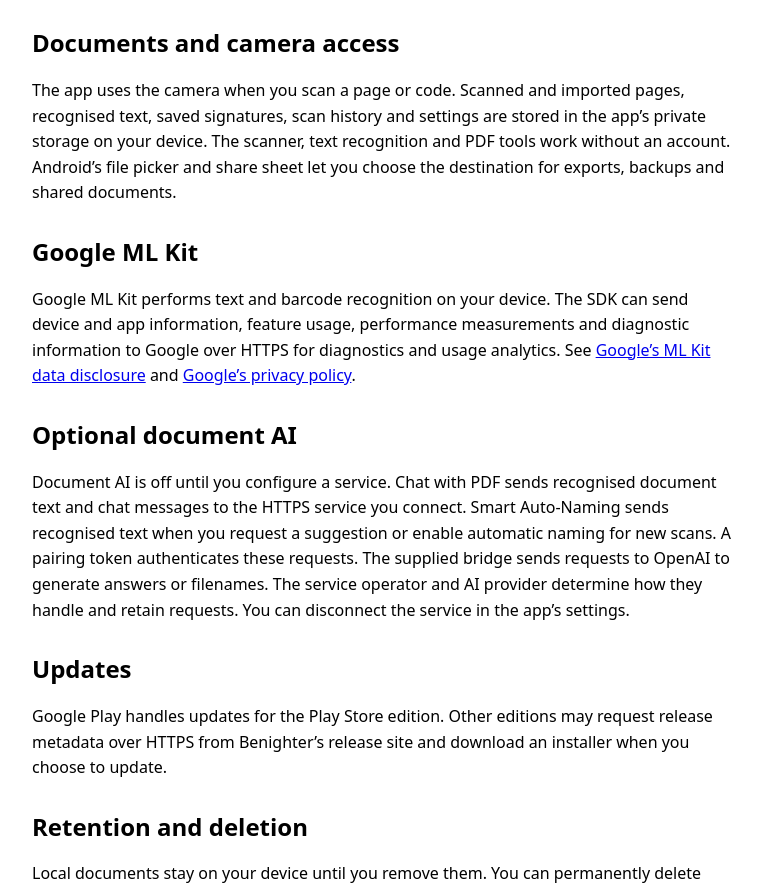
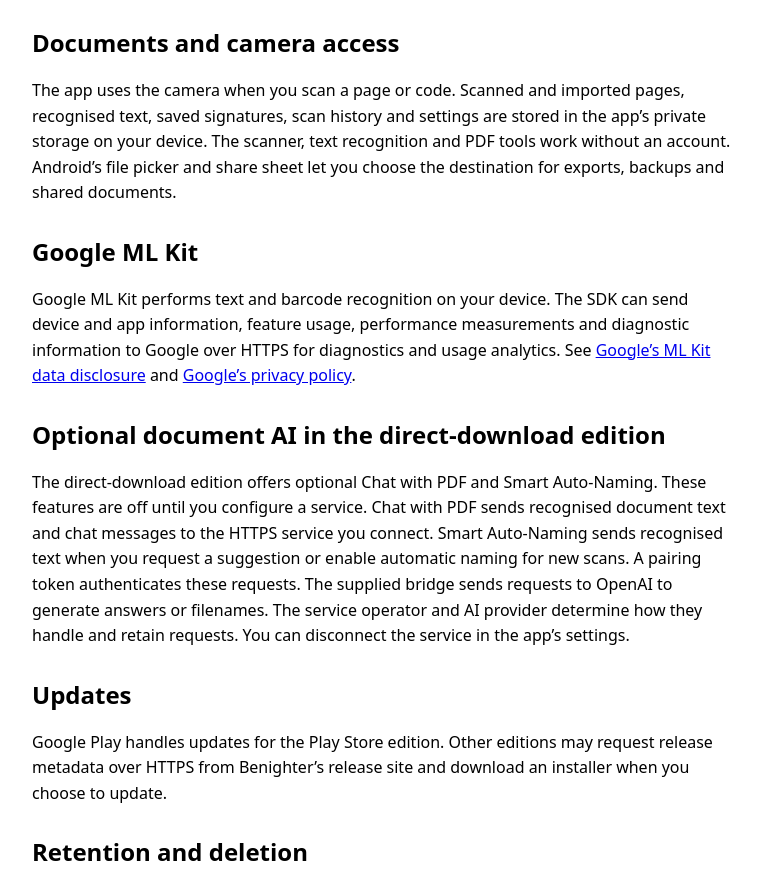
Before and after one commit to Benighter/Paperline-Releases, a plain HTML site: page docs/index.html in a window 1280 px wide. Shown: the part 188-1072 px from the top of the page, without its empty margins (256-1018 px from the left). Drawn offline with Linux system fonts and the light colour scheme.

```diff
--- a/docs/index.html
+++ b/docs/index.html
@@ -19,8 +19,8 @@
   <h2>Google ML Kit</h2>
   <p>Google ML Kit performs text and barcode recognition on your device. The SDK can send device and app information, feature usage, performance measurements and diagnostic information to Google over HTTPS for diagnostics and usage analytics. See <a href="https://developers.google.com/ml-kit/android-data-disclosure">Google’s ML Kit data disclosure</a> and <a href="https://policies.google.com/privacy">Google’s privacy policy</a>.</p>
 
-  <h2>Optional document AI</h2>
-  <p>Document AI is off until you configure a service. Chat with PDF sends recognised document text and chat messages to the HTTPS service you connect. Smart Auto-Naming sends recognised text when you request a suggestion or enable automatic naming for new scans. A pairing token authenticates these requests. The supplied bridge sends requests to OpenAI to generate answers or filenames. The service operator and AI provider determine how they handle and retain requests. You can disconnect the service in the app’s settings.</p>
+  <h2>Optional document AI in the direct-download edition</h2>
+  <p>The direct-download edition offers optional Chat with PDF and Smart Auto-Naming. These features are off until you configure a service. Chat with PDF sends recognised document text and chat messages to the HTTPS service you connect. Smart Auto-Naming sends recognised text when you request a suggestion or enable automatic naming for new scans. A pairing token authenticates these requests. The supplied bridge sends requests to OpenAI to generate answers or filenames. The service operator and AI provider determine how they handle and retain requests. You can disconnect the service in the app’s settings.</p>
 
   <h2>Updates</h2>
   <p>Google Play handles updates for the Play Store edition. Other editions may request release metadata over HTTPS from Benighter’s release site and download an installer when you choose to update.</p>
```
